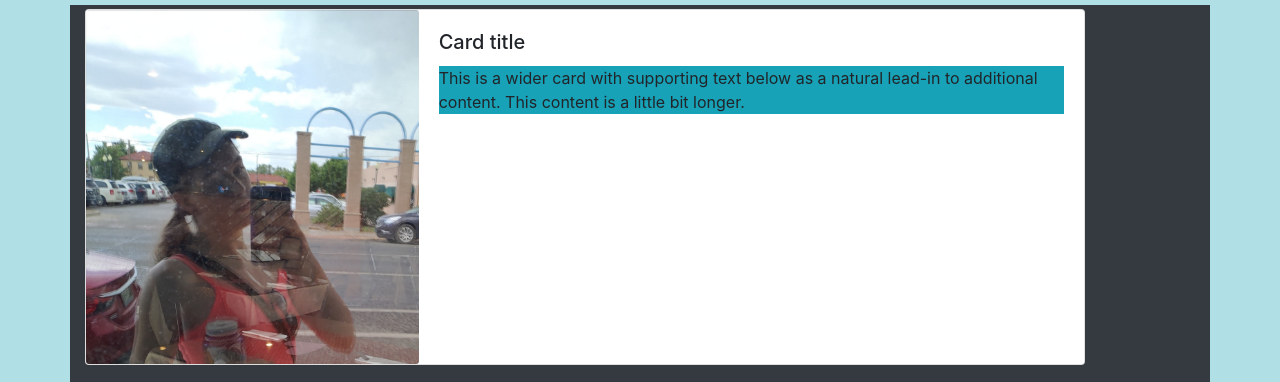
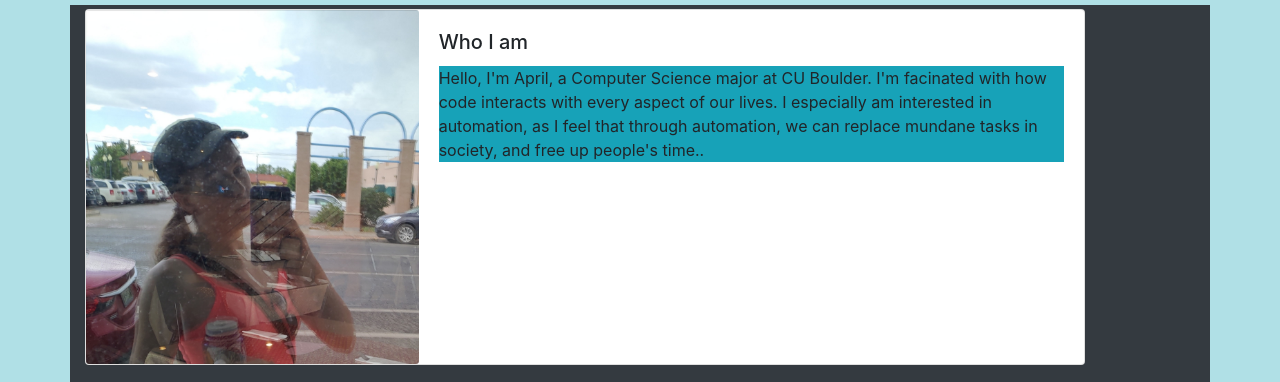
Before and after one commit to Shadedstrike/Shadedstrike.github.io, a plain HTML site: page index.html in a window 1280 px wide. Shown: the part 115-497 px from the top of the page. Drawn offline with nearby package versions, Linux system fonts and the light colour scheme.

Commit message:
website adjustments and testing

```diff
--- a/index.html
+++ b/index.html
@@ -56,8 +56,8 @@
               </div>
               <div class="col-md-8">
                 <div class="card-body">
-                  <h5 class="card-title">Card title</h5>
-                  <p class="card-text bg-info text-black">This is a wider card with supporting text below as a natural lead-in to additional content. This content is a little bit longer.</p>
+                  <h5 class="card-title">Who I am</h5>
+                  <p class="card-text bg-info text-black">Hello, I'm April, a Computer Science major at CU Boulder. I'm facinated with how code interacts with every aspect of our lives. I especially am interested in automation, as I feel that through automation, we can replace mundane tasks in society, and free up people's time..</p>
                 </div>
               </div>
             </div>
```
